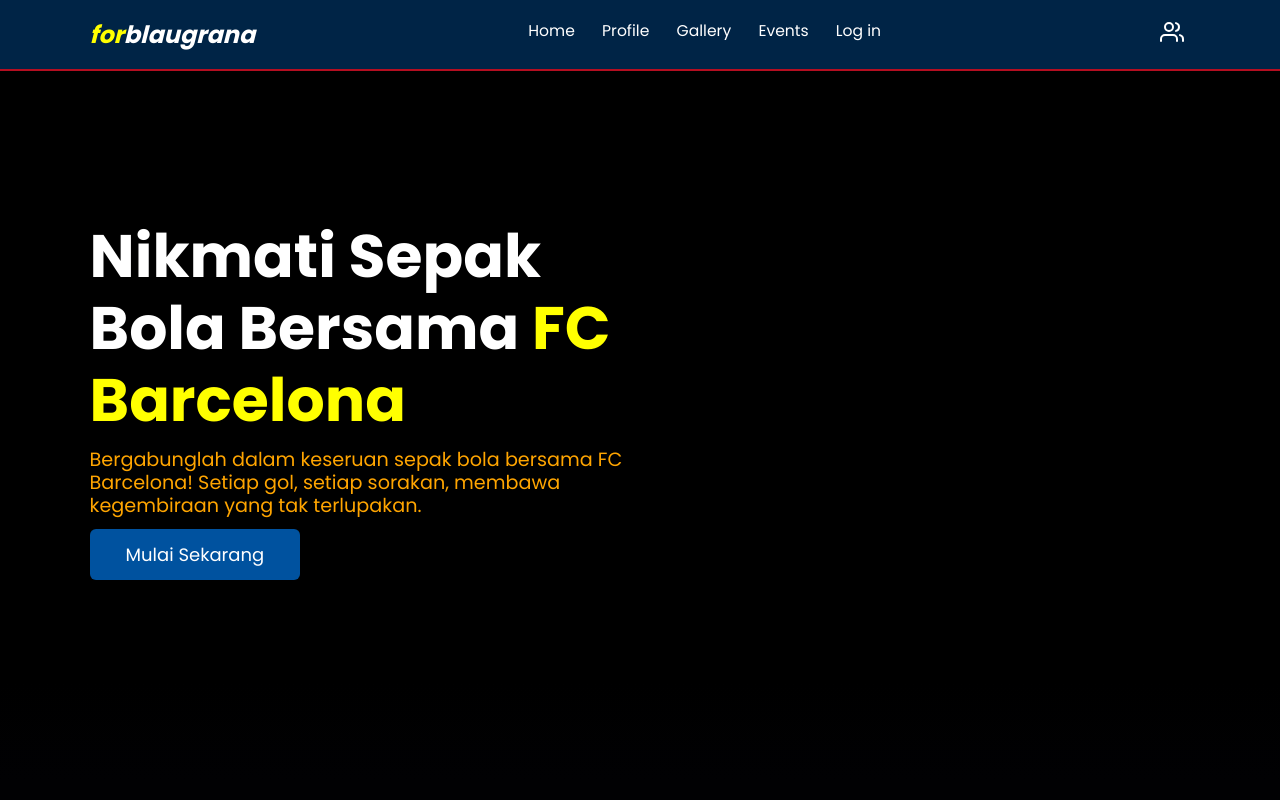
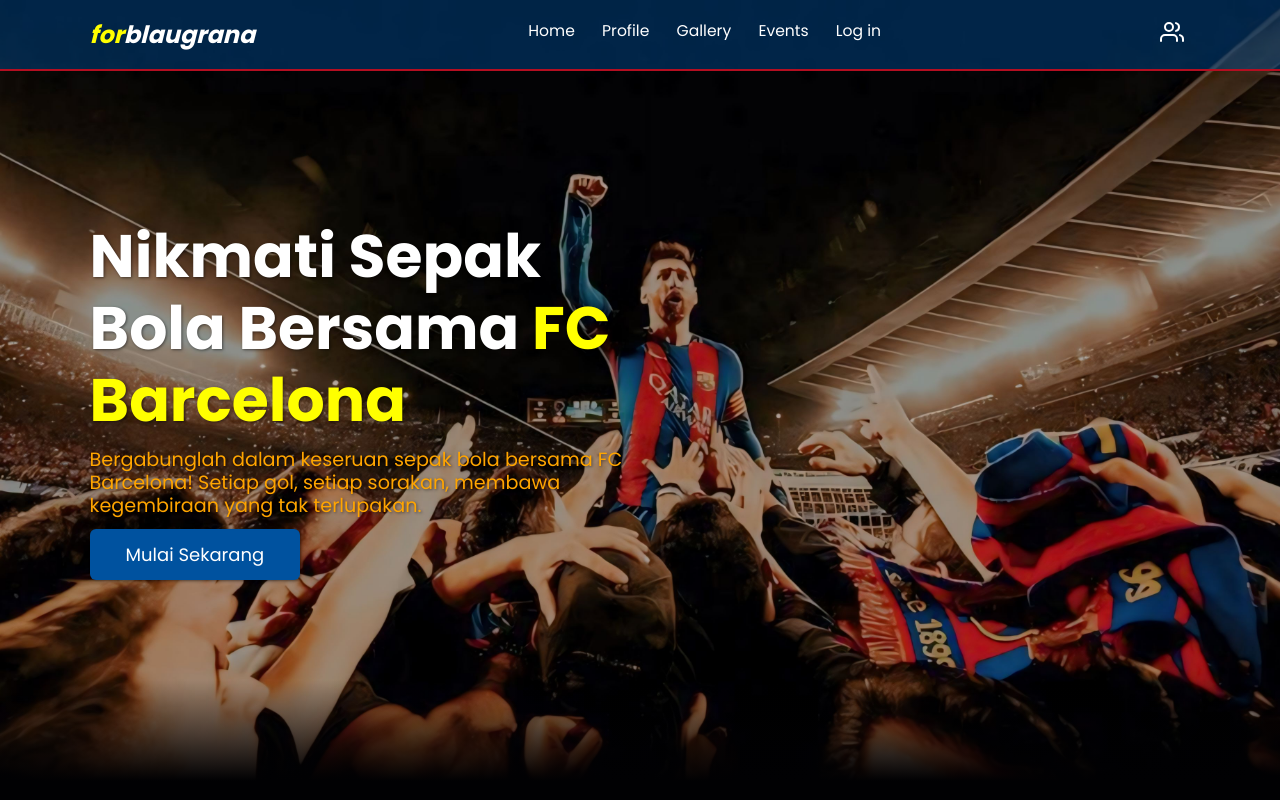
Before and after one commit to footstarr/forblaugrana, a plain HTML site: page galeri-foto.html in a window 1280 px wide. Shown: the top 800 px of the page. Drawn offline with nearby package versions, Linux system fonts and the light colour scheme.

Commit message:
Update galeri-foto.css

```diff
--- a/galeri-foto.css
+++ b/galeri-foto.css
@@ -145,7 +145,7 @@
     min-height: 100vh;
     display: flex;
     align-items: center;
-    background-image: url('../img/camp-nou.jpg');
+    background-image: url('camp-nou.jpg');
     background-repeat: no-repeat;
     background-size: cover;
     background-position: center;
```
